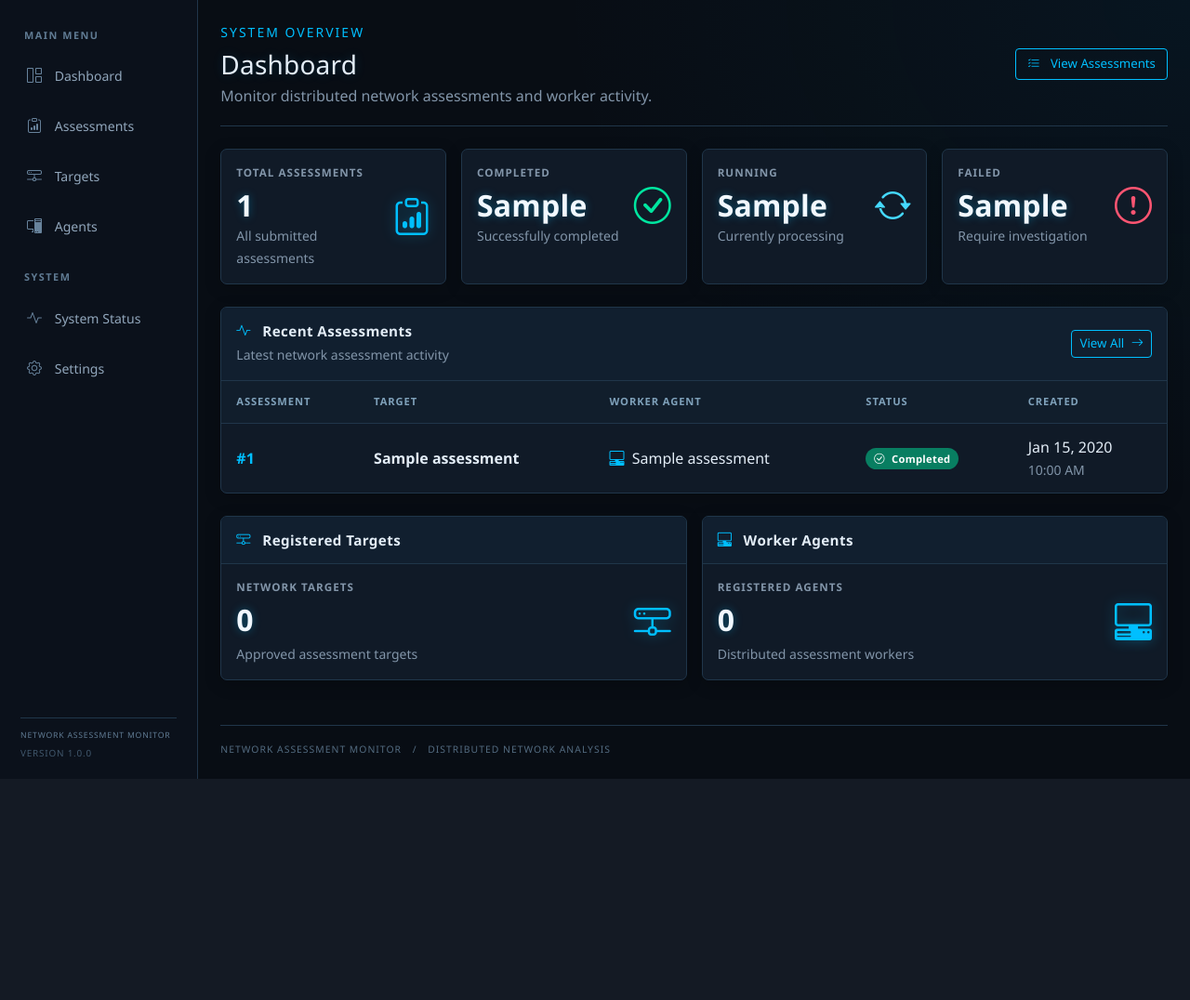
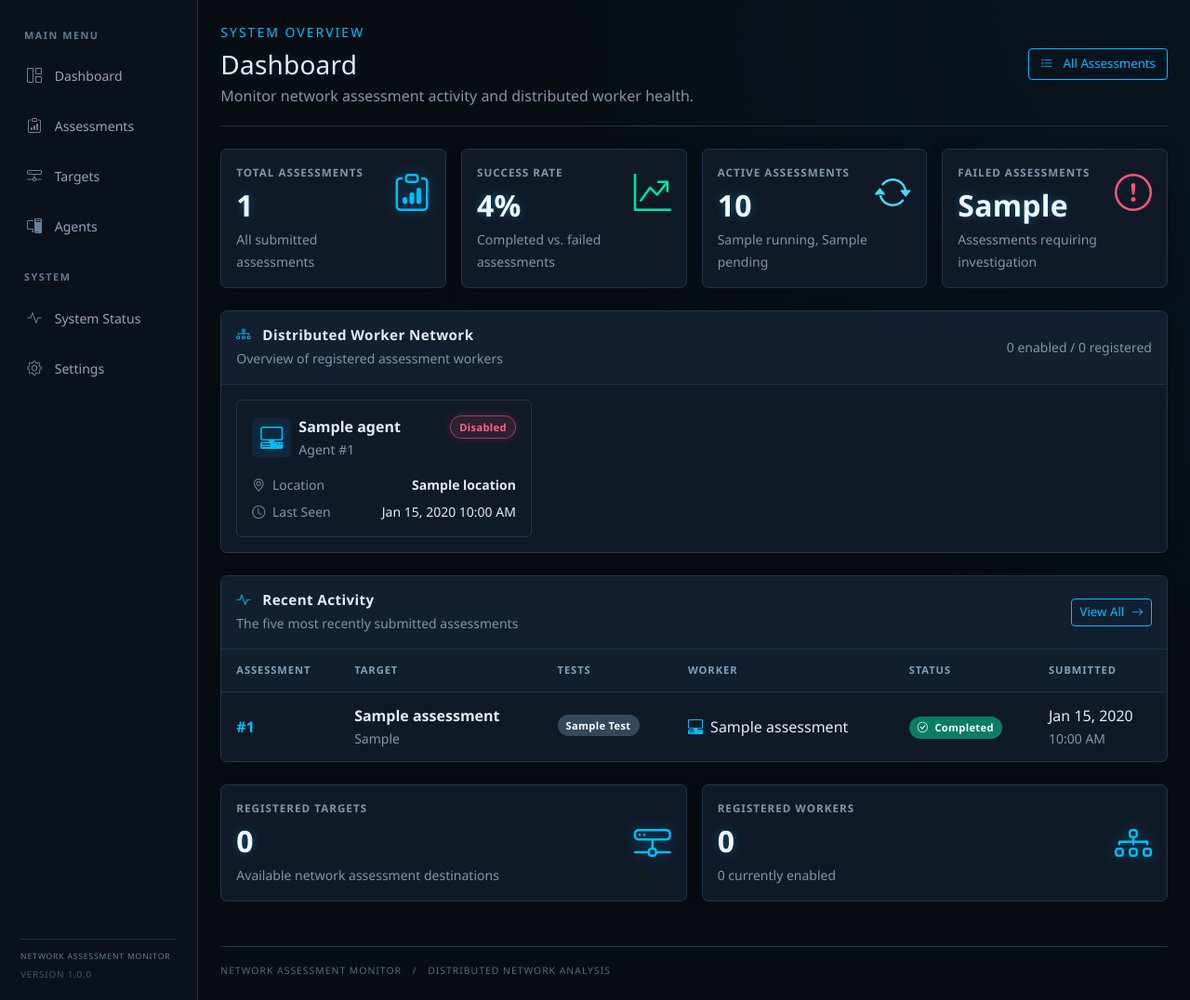
Before and after one commit to Joe-Z-School/CSCI4253-FinalProject, a Flask app: template frontend/templates/dashboard.html in a window 1280 px wide. Shown: the part 64-1140 px from the top of the page at 93% size. Before the commit the page ends 902 px from the top, so only its background shows below. Run offline with Flask 3, Linux system fonts and the light colour scheme; the template is opened without the code that fills it: most values are stand-ins (such as "Sample title", 1, 10 or a date in 2020).

Commit message:
Redesigned dashboard for less redundant information

```diff
--- a/frontend/templates/dashboard.html
+++ b/frontend/templates/dashboard.html
@@ -3,7 +3,9 @@
 
 {% block title %}Dashboard | Network Assessment Monitor{% endblock %}
 
+
 {% block page_header %}
+
 <div class="d-flex justify-content-between align-items-center flex-wrap gap-3">
 
     <div>
@@ -14,41 +16,45 @@
 
         <h1 class="h3 mb-1">Dashboard</h1>
 
-        <p class="mb-0">
-            Monitor distributed network assessments and worker activity.
+        <p class="mb-0 text-muted">
+            Monitor network assessment activity and distributed worker health.
         </p>
     </div>
+
+    <div class="d-flex gap-2">
 
         <a href="{{ url_for('assessment.assessment_index') }}"
            class="btn btn-outline-primary">
             <i class="bi bi-list-check me-2"></i>
-        View Assessments
+            All Assessments
         </a>
 
     </div>
+
+</div>
+
 {% endblock %}
 
 
 {% block content %}
 
 <!-- =========================================
-     ASSESSMENT STATISTICS
+     TOP STATISTICS
      ========================================= -->
 
 <div class="row g-3 mb-4">
 
     <!-- Total Assessments -->
-    <div class="col-md-6 col-xl-3">
+    <div class="col-sm-6 col-xl-3">
         <div class="card h-100">
             <div class="card-body">
-                <div class="d-flex justify-content-between align-items-center">
+
+                <div class="d-flex justify-content-between align-items-start">
 
                     <div>
-                        <p class="stat-label mb-2">
-                            Total Assessments
-                        </p>
+                        <p class="stat-label mb-2">Total Assessments</p>
 
-                        <h2 class="stat-value mb-0">
+                        <h2 class="stat-value mb-1">
                             {{ total_assessments | default(0) }}
                         </h2>
 
@@ -60,92 +66,254 @@
                     <i class="bi bi-clipboard-data fs-1 stat-icon"></i>
 
                 </div>
+
             </div>
         </div>
     </div>
 
 
-    <!-- Completed Assessments -->
-    <div class="col-md-6 col-xl-3">
+    <!-- Success Rate -->
+    <div class="col-sm-6 col-xl-3">
         <div class="card h-100">
             <div class="card-body">
-                <div class="d-flex justify-content-between align-items-center">
+
+                <div class="d-flex justify-content-between align-items-start">
 
                     <div>
-                        <p class="stat-label mb-2">
-                            Completed
-                        </p>
+                        <p class="stat-label mb-2">Success Rate</p>
 
-                        <h2 class="stat-value mb-0">
-                            {{ completed_assessments | default(0) }}
+                        <h2 class="stat-value mb-1">
+                            {% if success_rate is not none %}
+                                {{ success_rate }}%
+                            {% else %}
+                                N/A
+                            {% endif %}
                         </h2>
 
                         <small class="text-muted">
-                            Successfully completed
+                            Completed vs. failed assessments
                         </small>
                     </div>
 
-                    <i class="bi bi-check-circle fs-1 text-success"></i>
+                    <i class="bi bi-graph-up-arrow fs-1 text-success"></i>
 
                 </div>
+
             </div>
         </div>
     </div>
 
 
-    <!-- Running Assessments -->
-    <div class="col-md-6 col-xl-3">
+    <!-- Active Assessments -->
+    <div class="col-sm-6 col-xl-3">
         <div class="card h-100">
             <div class="card-body">
-                <div class="d-flex justify-content-between align-items-center">
+
+                <div class="d-flex justify-content-between align-items-start">
 
                     <div>
-                        <p class="stat-label mb-2">
-                            Running
-                        </p>
+                        <p class="stat-label mb-2">Active Assessments</p>
 
-                        <h2 class="stat-value mb-0">
-                            {{ running_assessments | default(0) }}
+                        <h2 class="stat-value mb-1">
+                            {{ (running_assessments | default(0)) +
+                               (pending_assessments | default(0)) }}
                         </h2>
 
                         <small class="text-muted">
-                            Currently processing
+                            {{ running_assessments | default(0) }} running,
+                            {{ pending_assessments | default(0) }} pending
                         </small>
                     </div>
 
                     <i class="bi bi-arrow-repeat fs-1 text-info"></i>
 
                 </div>
+
             </div>
         </div>
     </div>
 
 
     <!-- Failed Assessments -->
-    <div class="col-md-6 col-xl-3">
+    <div class="col-sm-6 col-xl-3">
         <div class="card h-100">
             <div class="card-body">
-                <div class="d-flex justify-content-between align-items-center">
+
+                <div class="d-flex justify-content-between align-items-start">
 
                     <div>
-                        <p class="stat-label mb-2">
-                            Failed
-                        </p>
+                        <p class="stat-label mb-2">Failed Assessments</p>
 
-                        <h2 class="stat-value mb-0">
+                        <h2 class="stat-value mb-1">
                             {{ failed_assessments | default(0) }}
                         </h2>
 
                         <small class="text-muted">
-                            Require investigation
+                            Assessments requiring investigation
                         </small>
                     </div>
 
                     <i class="bi bi-exclamation-circle fs-1 text-danger"></i>
 
                 </div>
+
             </div>
         </div>
+    </div>
+
+</div>
+
+
+<!-- =========================================
+    WORKER AGENT OVERVIEW
+========================================= -->
+
+<div class="card mb-4">
+
+    <div class="card-header py-3">
+
+        <div class="d-flex justify-content-between align-items-center flex-wrap gap-2">
+
+            <div>
+                <h5 class="mb-1">
+                    <i class="bi bi-diagram-3 me-2"
+                       style="color: var(--neon-blue);"></i>
+                    Distributed Worker Network
+                </h5>
+
+                <small class="text-muted">
+                    Overview of registered assessment workers
+                </small>
+            </div>
+
+            <div class="d-flex align-items-center gap-3">
+
+                <span class="small text-muted">
+                    {{ enabled_agents | default(0) }} enabled /
+                    {{ total_agents | default(0) }} registered
+                </span>
+
+            </div>
+
+        </div>
+
+    </div>
+
+
+    <div class="card-body">
+
+        {% if agents %}
+
+            <div class="row g-3">
+
+                {% for agent in agents %}
+
+                    <div class="col-md-6 col-xl-4">
+
+                        <div class="border rounded p-3 h-100">
+
+                            <div class="d-flex justify-content-between align-items-start mb-3">
+
+                                <div class="d-flex align-items-center gap-2">
+
+                                    <div class="rounded d-flex align-items-center justify-content-center"
+                                         style="width: 42px; height: 42px;
+                                                background: rgba(0, 174, 255, 0.10);
+                                                border-color: var(--neon-blue); border-width: 1px;">
+
+                                        <i class="bi bi-pc-display-horizontal fs-4"
+                                           style="color: var(--neon-blue);"></i>
+
+                                    </div>
+
+                                    <div>
+                                        <div class="fw-semibold">
+                                            {{ agent.name }}
+                                        </div>
+
+                                        <small class="text-muted">
+                                            Agent #{{ agent.agent_id }}
+                                        </small>
+                                    </div>
+
+                                </div>
+
+
+                                {% if agent.enabled %}
+
+                                    <span class="badge rounded-pill status-enabled">
+                                        Enabled
+                                    </span>
+
+                                {% else %}
+
+                                    <span class="badge rounded-pill status-disabled">
+                                        Disabled
+                                    </span>
+
+                                {% endif %}
+
+                            </div>
+
+
+                            <div class="d-flex justify-content-between align-items-center mb-2">
+
+                                <span class="small text-muted">
+                                    <i class="bi bi-geo-alt me-1"></i>
+                                    Location
+                                </span>
+
+                                <span class="small fw-semibold">
+                                    {{ agent.location | default('Unknown') }}
+                                </span>
+
+                            </div>
+
+
+                            <div class="d-flex justify-content-between align-items-center">
+
+                                <span class="small text-muted">
+                                    <i class="bi bi-clock me-1"></i>
+                                    Last Seen
+                                </span>
+
+                                <span class="small">
+
+                                    {% if agent.last_seen_at %}
+                                        {{ agent.last_seen_at.strftime('%b %d, %Y %I:%M %p') }}
+                                    {% else %}
+                                        <span class="text-muted">Never reported</span>
+                                    {% endif %}
+
+                                </span>
+
+                            </div>
+
+                        </div>
+
+                    </div>
+
+                {% endfor %}
+
+            </div>
+
+        {% else %}
+
+            <div class="text-center py-4">
+
+                <i class="bi bi-pc-display-horizontal fs-1"
+                   style="color: var(--neon-blue);"></i>
+
+                <h6 class="mt-3">No Worker Agents Registered</h6>
+
+                <p class="text-muted mb-0">
+                    Register a worker agent to begin distributing assessments.
+                </p>
+
+            </div>
+
+        {% endif %}
+
     </div>
 
 </div>
@@ -158,17 +326,18 @@
 <div class="card mb-4">
 
     <div class="card-header py-3">
+
         <div class="d-flex justify-content-between align-items-center">
 
             <div>
                 <h5 class="mb-1">
                     <i class="bi bi-activity me-2"
                        style="color: var(--neon-blue);"></i>
-                    Recent Assessments
+                    Recent Activity
                 </h5>
 
                 <small class="text-muted">
-                    Latest network assessment activity
+                    The five most recently submitted assessments
                 </small>
             </div>
 
@@ -179,6 +348,7 @@
             </a>
 
         </div>
+
     </div>
 
 
@@ -192,16 +362,17 @@
                     <tr>
                         <th class="ps-3">Assessment</th>
                         <th>Target</th>
-                        <th>Worker Agent</th>
+                        <th>Tests</th>
+                        <th>Worker</th>
                         <th>Status</th>
-                        <th>Created</th>
+                        <th>Submitted</th>
                     </tr>
                 </thead>
 
 
                 <tbody>
 
-                    {% for assessment in recent_assessments | default([]) %}
+                    {% for assessment in recent_assessments %}
 
                         <tr>
 
@@ -219,24 +390,32 @@
                                 <div class="fw-semibold">
                                     {{ assessment.target_name | default('Unknown') }}
                                 </div>
+
+                                <small class="text-muted">
+                                    {{ assessment.target_ip | default('') }}
+                                </small>
                             </td>
 
 
-                        <!-- Worker Agent -->
+                            <!-- Tests -->
+                            <td>
+                                {% for test in assessment.test_types %}
+                                    <span class="badge rounded-pill bg-secondary me-1 mb-1">
+                                        {{ test | replace('_', ' ') | title }}
+                                    </span>
+                                {% endfor %}
+                            </td>
+
+
+                            <!-- Worker -->
                             <td>
                                 {% if assessment.agent_name %}
-
                                     <i class="bi bi-pc-display-horizontal me-1"
                                        style="color: var(--neon-blue);"></i>
 
                                     {{ assessment.agent_name }}
-
                                 {% else %}
-
-                                <span class="text-muted">
-                                    Unassigned
-                                </span>
-
+                                    <span class="text-muted">Unassigned</span>
                                 {% endif %}
                             </td>
 
@@ -267,7 +446,7 @@
 
                                 {% else %}
 
-                                <span class="badge rounded-pill bg-warning">
+                                    <span class="badge rounded-pill bg-warning text-dark">
                                         <i class="bi bi-clock me-1"></i>
                                         Pending
                                     </span>
@@ -303,17 +482,15 @@
                     {% else %}
 
                         <tr>
-                        <td colspan="5" class="text-center py-5">
+                            <td colspan="6" class="text-center py-5">
 
                                 <i class="bi bi-clipboard-x fs-1"
                                    style="color: var(--neon-blue);"></i>
 
-                            <h5 class="mt-3">
-                                No Assessments Found
-                            </h5>
+                                <h6 class="mt-3">No Recent Assessments</h6>
 
                                 <p class="text-muted mb-3">
-                                No network assessments have been submitted yet.
+                                    Submit your first network assessment to see activity here.
                                 </p>
 
                                 <a href="{{ url_for('assessment.assessment_index') }}"
@@ -338,23 +515,15 @@
 
 
 <!-- =========================================
-     SYSTEM OVERVIEW
+    REGISTERED RESOURCES
 ========================================= -->
 
 <div class="row g-3">
 
-    <!-- Registered Targets -->
-    <div class="col-lg-6">
+    <!-- Targets -->
+    <div class="col-md-6">
 
         <div class="card h-100">
-
-            <div class="card-header py-3">
-                <h5 class="mb-0">
-                    <i class="bi bi-hdd-network me-2"
-                       style="color: var(--neon-blue);"></i>
-                    Registered Targets
-                </h5>
-            </div>
 
             <div class="card-body">
 
@@ -362,7 +531,7 @@
 
                     <div>
                         <p class="stat-label mb-2">
-                            Network Targets
+                            Registered Targets
                         </p>
 
                         <h2 class="stat-value mb-1">
@@ -370,7 +539,7 @@
                         </h2>
 
                         <small class="text-muted">
-                            Approved assessment targets
+                            Available network assessment destinations
                         </small>
                     </div>
 
@@ -385,18 +554,10 @@
     </div>
 
 
-    <!-- Worker Agents -->
-    <div class="col-lg-6">
+    <!-- Agents -->
+    <div class="col-md-6">
 
         <div class="card h-100">
-
-            <div class="card-header py-3">
-                <h5 class="mb-0">
-                    <i class="bi bi-pc-display-horizontal me-2"
-                       style="color: var(--neon-blue);"></i>
-                    Worker Agents
-                </h5>
-            </div>
 
             <div class="card-body">
 
@@ -404,7 +565,7 @@
 
                     <div>
                         <p class="stat-label mb-2">
-                            Registered Agents
+                            Registered Workers
                         </p>
 
                         <h2 class="stat-value mb-1">
@@ -412,11 +573,11 @@
                         </h2>
 
                         <small class="text-muted">
-                            Distributed assessment workers
+                            {{ enabled_agents | default(0) }} currently enabled
                         </small>
                     </div>
 
-                    <i class="bi bi-pc-display-horizontal fs-1 stat-icon"></i>
+                    <i class="bi bi-diagram-3 fs-1 stat-icon"></i>
 
                 </div>
 
```
Lines whose indentation alone changed are shown as unchanged.
